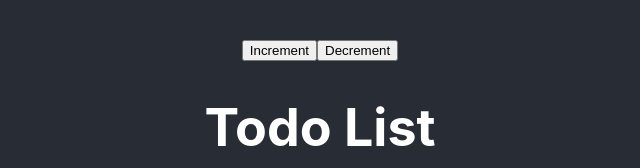
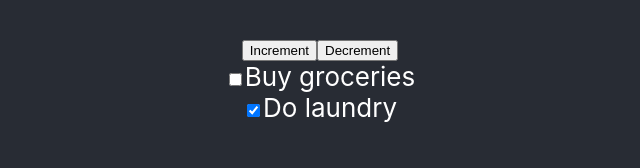
Before and after one commit to hido02/my-react-ts-1, a React (Create React App) app: page / in a window 1280 px wide. Shown: the part 601-769 px from the top of the page, without its empty margins (320-960 px from the left). Built offline with nearby package versions, Linux system fonts and the light colour scheme; no server answers.

Commit message:
feat: redux toolkit todo

```diff
--- a/package.json
+++ b/package.json
@@ -3,6 +3,7 @@
   "version": "0.1.0",
   "private": true,
   "dependencies": {
+    "@reduxjs/toolkit": "^1.9.5",
     "@testing-library/jest-dom": "^5.17.0",
     "@testing-library/react": "^13.4.0",
     "@testing-library/user-event": "^13.5.0",
--- a/src/App.tsx
+++ b/src/App.tsx
@@ -4,7 +4,7 @@ import './App.css';
 import Todo from './pages/Todo';
 import UserList from './pages/UserList';
 import Counter from './pages/Counter';
-import TodoList from './pages/TodoList';
+// import TodoList from './pages/TodoList';
 import Gallery from './pages/Gallery';
 import './Gallery.css';
 import TodoApp from './pages/TodoApp';
@@ -12,6 +12,7 @@ import UserListAPI from './services/UserListAPI';
 import LoginForm from './pages/LoginForm';
 import Timer from './pages/Timer';
 import TodoForm from './components/TodoForm';
+import TodoList from './features/todos/TodoList';
 
 function App() {
   return (
@@ -27,6 +28,7 @@ function App() {
         <LoginForm />
         <Timer />
         <Counter/>
+        {/* <TodoList /> */}
         <TodoList />
       </header>
     </div>
--- /dev/null
+++ b/src/features/todos/TodoItem.tsx
@@ -0,0 +1,28 @@
+import React from 'react';
+import { useDispatch } from 'react-redux';
+import { toggleTodo } from './todoSlice';
+
+interface TodoItemProps {
+  id: number;
+  text: string;
+  completed: boolean;
+}
+
+const TodoItem: React.FC<TodoItemProps> = ({ id, text, completed }) => {
+  const dispatch = useDispatch();
+
+  const handleToggle = () => {
+    dispatch(toggleTodo(id));
+  };
+
+  return (
+    <div>
+      <label>
+        <input type="checkbox" checked={completed} onChange={handleToggle} />
+        {text}
+      </label>
+    </div>
+  );
+};
+
+export default TodoItem;
--- /dev/null
+++ b/src/features/todos/TodoList.tsx
@@ -0,0 +1,23 @@
+import React from 'react';
+import { useSelector } from 'react-redux';
+import TodoItem from './TodoItem';
+import { RootState } from '../../reducers';
+
+const TodoList: React.FC = () => {
+  const todos = useSelector((state: RootState) => state.todos.todos);
+
+  return (
+    <div>
+      {todos.map(todo => (
+        <TodoItem
+          key={todo.id}
+          id={todo.id}
+          text={todo.text}
+          completed={todo.completed}
+        />
+      ))}
+    </div>
+  );
+};
+
+export default TodoList;
--- /dev/null
+++ b/src/features/todos/todoSlice.ts
@@ -0,0 +1,34 @@
+import { createSlice, PayloadAction } from '@reduxjs/toolkit';
+
+export interface Todo {
+  id: number;
+  text: string;
+  completed: boolean;
+}
+
+interface TodoState {
+  todos: Todo[];
+}
+
+const initialState: TodoState = {
+  todos: [
+    { id: 1, text: 'Buy groceries', completed: false },
+    { id: 2, text: 'Do laundry', completed: true },
+  ],
+};
+
+const todoSlice = createSlice({
+  name: 'todos',
+  initialState,
+  reducers: {
+    toggleTodo: (state, action: PayloadAction<number>) => {
+      const todo = state.todos.find(todo => todo.id === action.payload);
+      if (todo) {
+        todo.completed = !todo.completed;
+      }
+    },
+  },
+});
+
+export const { toggleTodo } = todoSlice.actions;
+export default todoSlice.reducer;
--- a/src/index.tsx
+++ b/src/index.tsx
@@ -3,7 +3,7 @@ import ReactDOM from 'react-dom/client';
 import './index.css';
 import App from './App';
 import reportWebVitals from './reportWebVitals';
-import store from "./store";
+import store from "./store/store";
 import { Provider } from "react-redux";
 
 const root = ReactDOM.createRoot(
--- /dev/null
+++ b/src/store/store.ts
@@ -0,0 +1,10 @@
+import { configureStore } from '@reduxjs/toolkit';
+import todoReducer from '../features/todos/todoSlice';
+
+const store = configureStore({
+  reducer: {
+    todos: todoReducer,
+  },
+});
+
+export default store;
```
